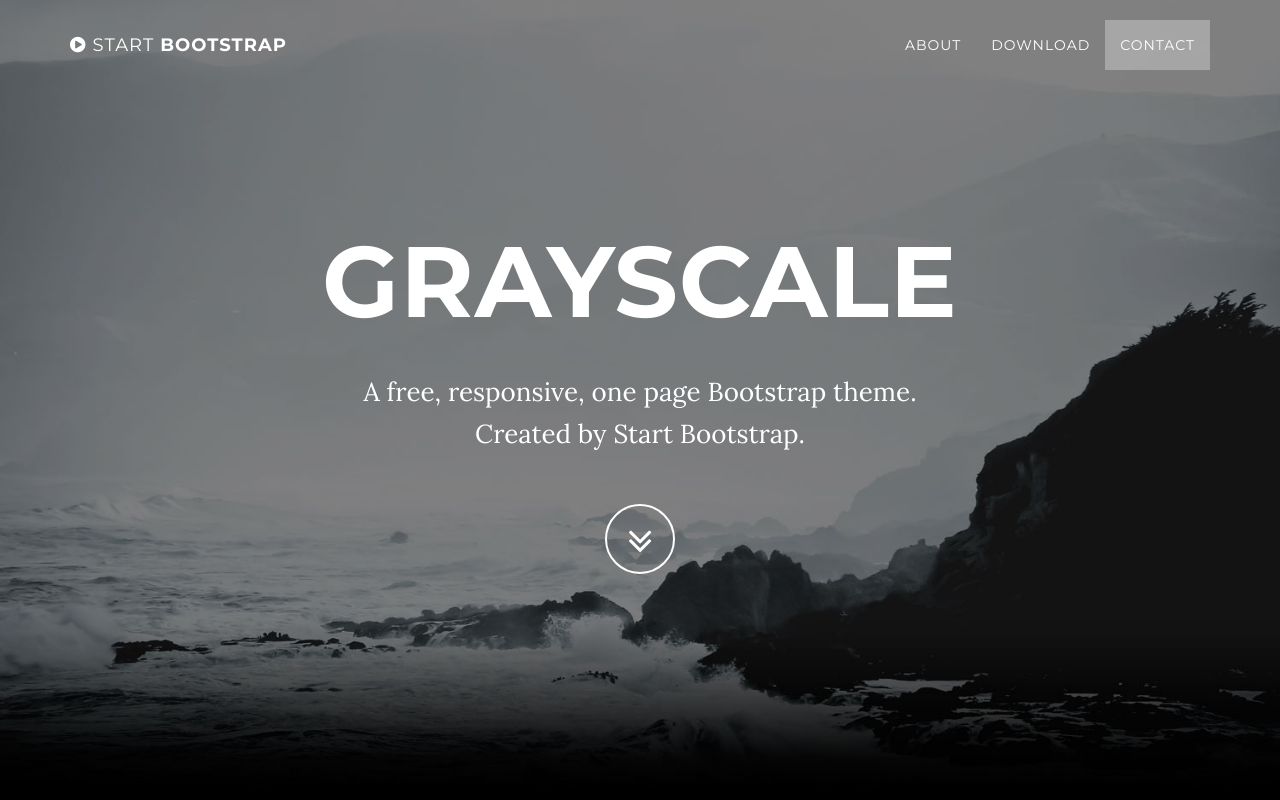
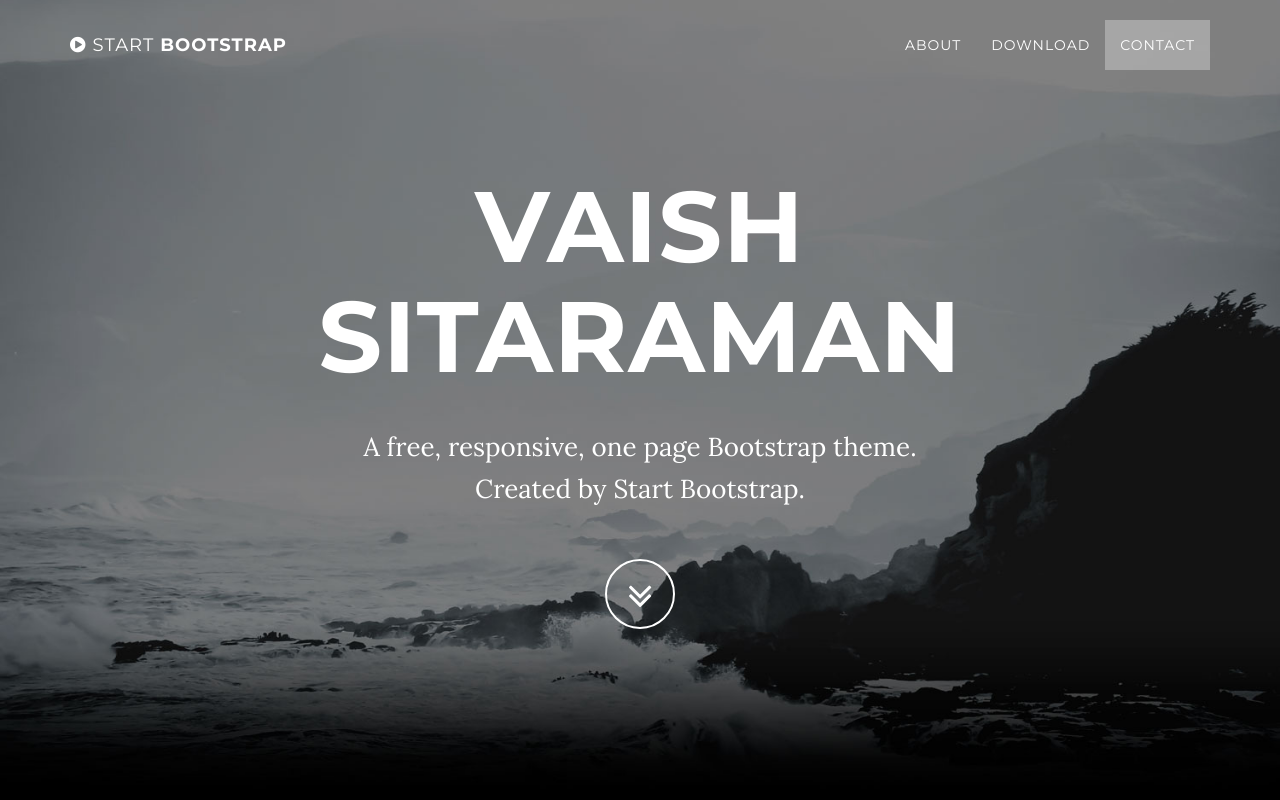
Before and after one commit to Vaishalini/VaishSitaraman, a website: page index.html in a window 1280 px wide. Shown: the top 800 px of the page. Drawn offline with nearby package versions, Linux system fonts and the light colour scheme; some packages are replaced by stand-ins of ours.

Commit message:
change heading

```diff
--- a/index.html
+++ b/index.html
@@ -74,7 +74,7 @@
             <div class="container">
                 <div class="row">
                     <div class="col-md-8 col-md-offset-2">
-                        <h1 class="brand-heading">Grayscale</h1>
+                        <h1 class="brand-heading">Vaish Sitaraman</h1>
                         <p class="intro-text">A free, responsive, one page Bootstrap theme.
                             <br>Created by Start Bootstrap.</p>
                         <a href="#about" class="btn btn-circle page-scroll">
```
Also changed, not shown: README.md (deleted).
